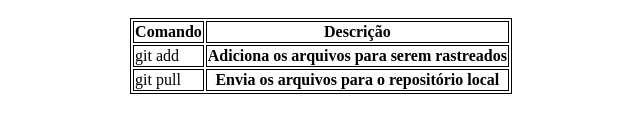
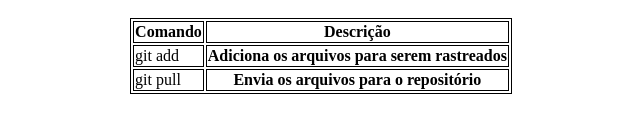
Before and after one commit to gabrieldss808/SiteLiveCode, a plain HTML site: page index.html in a window 1280 px wide. Shown: the part 492-622 px from the top of the page, 319-959 px from the left. Drawn offline with Linux system fonts and the light colour scheme.

Commit message:
Teste git hub desktop

```diff
--- a/index.html
+++ b/index.html
@@ -36,7 +36,7 @@
                     </tr>
                     <tr>
                         <td>git pull</td>
-                        <th>Envia os arquivos para o repositório local</th>
+                        <th>Envia os arquivos para o repositório</th>
                     </tr>
                 </tbody>
             </table>
```
